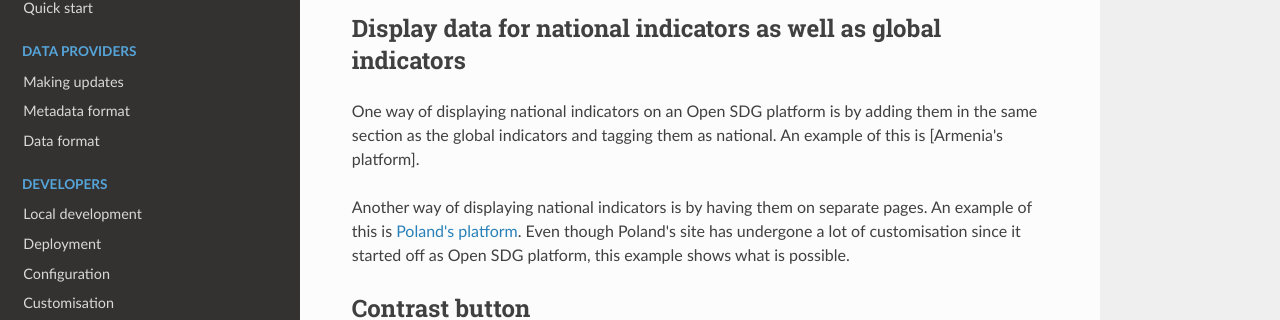
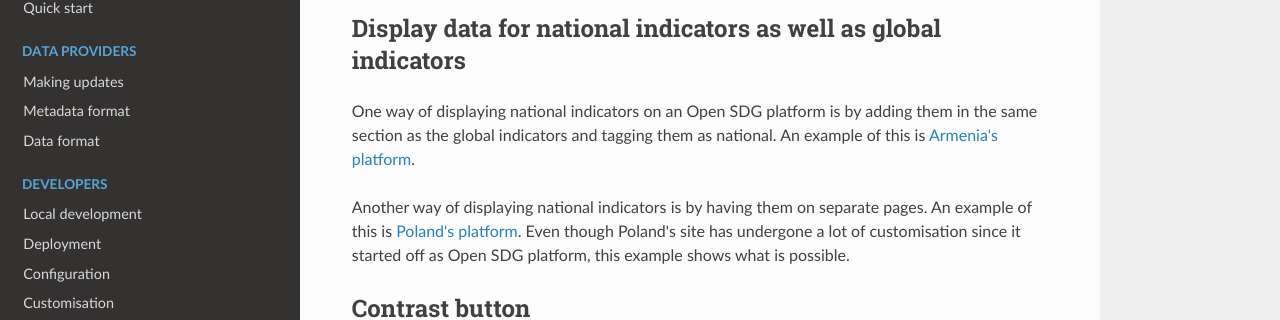
Before and after one commit to open-sdg/open-sdg, an MkDocs documentation site: the page built from docs/open-sdg-features.md, in a window 1280 px wide and 900 px high, scrolled down 1496 px. Shown: the part 156-476 px from the top of the window. Built offline with MkDocs 1.6.1, drawn with Linux system fonts in a browser that asks for light colours; nearby versions of some CDN libraries; old or Windows-style settings are respelled for this version of MkDocs; some of the changed text lies outside the part shown.

Commit message:
Add link and remove (?)

```diff
--- a/docs/open-sdg-features.md
+++ b/docs/open-sdg-features.md
@@ -3,7 +3,7 @@
 Open SDG platforms are very customisable and there are a variety of optional features which can be easily configured.
 
 ## Multilingual
-By default, the site is created in English (?). However, it is possible to change the default language of the site and make the site available in multiple languages.
+By default, the site is created in English. However, it is possible to change the default language of the site and make the site available in multiple languages.
 
 An example of a site just using the English language (default) is the [UK site](https://sustainabledevelopment-uk.github.io/).
 
@@ -45,7 +45,7 @@ An example of removing one of the options is the [UK's Reporting status page](ht
 An example of using the **Not applicable** option is [Rwanda's Reporting status page](https://sustainabledevelopment-rwanda.github.io/reporting-status/).
 
 ## Display data for national indicators as well as global indicators
-One way of displaying national indicators on an Open SDG platform is by adding them in the same section as the global indicators and tagging them as national. An example of this is [Armenia's platform].
+One way of displaying national indicators on an Open SDG platform is by adding them in the same section as the global indicators and tagging them as national. An example of this is [Armenia's platform](https://armstat.github.io/sdg-site-armenia/1/).
 
 Another way of displaying national indicators is by having them on separate pages. An example of this is [Poland's platform](http://sdg.gov.pl/en). Even though Poland's site has undergone a lot of customisation since it started off as Open SDG platform, this example shows what is possible.
 
```
